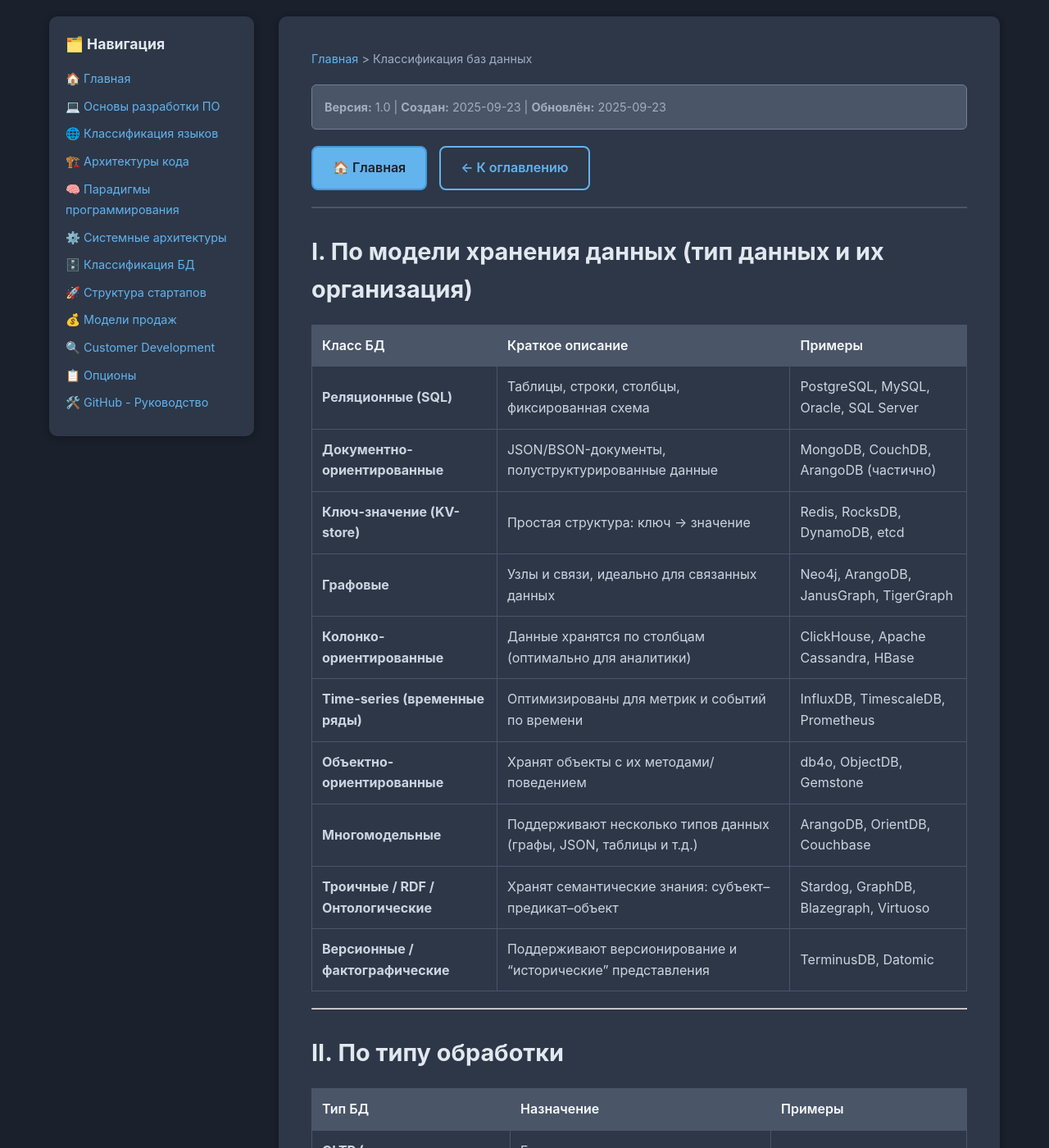
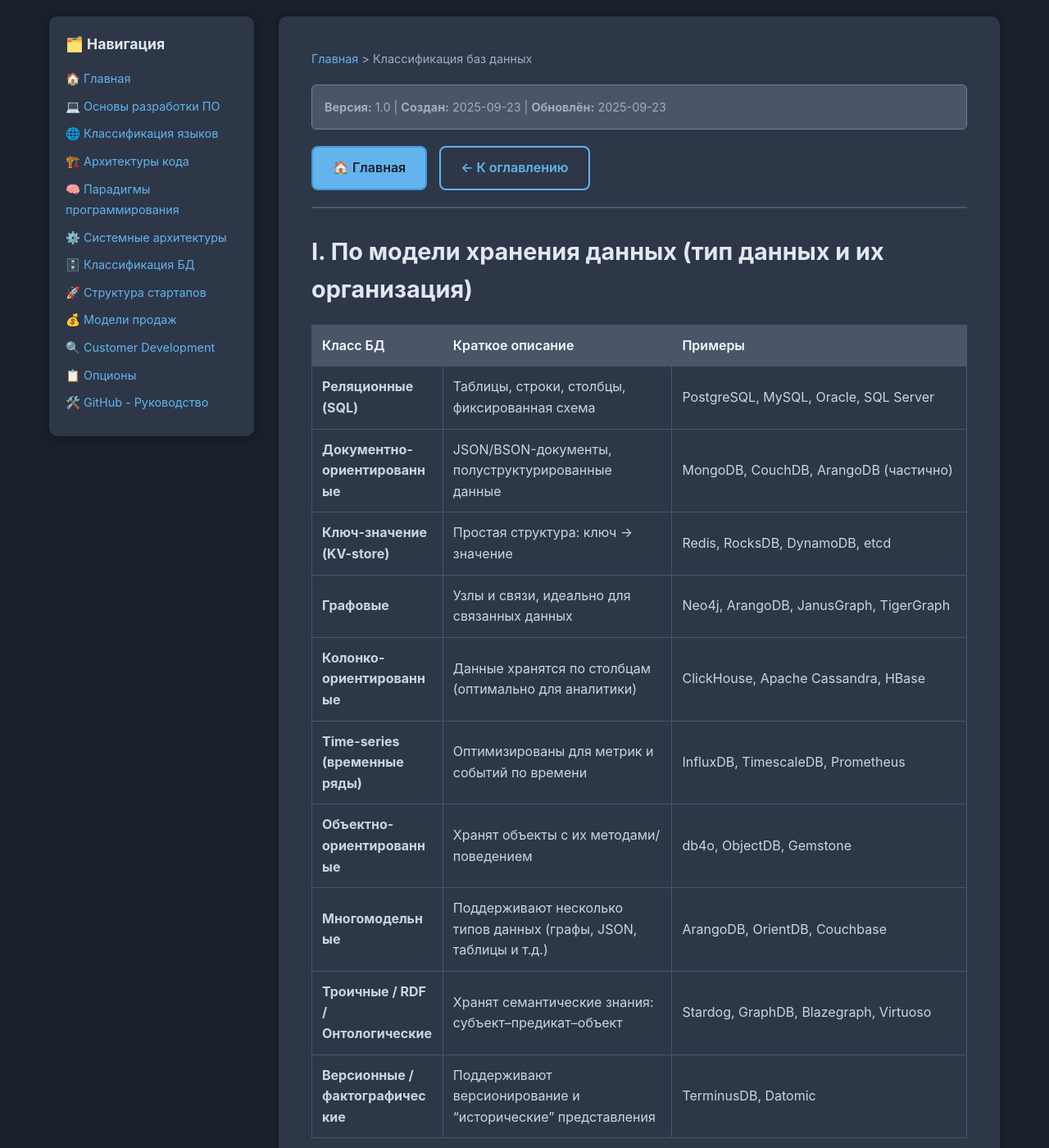
Before and after one commit to FTG-agency/pwa-test, a Jekyll site: the page built from knowledge/data-base-classification.md, in a window 1280 px wide and 1400 px high. Shown: the whole window at 82% size. Built offline with Jekyll 4.4.1, drawn with Linux system fonts in a browser that asks for light colours.

Commit message:
Fix table layout in github-manual.md - add responsive column widths and word wrapping

```diff
--- a/_layouts/page.html
+++ b/_layouts/page.html
@@ -166,12 +166,16 @@
             width: 100%;
             border-collapse: collapse;
             margin: 20px 0;
+            table-layout: fixed;
+            word-wrap: break-word;
         }
 
         .content th, .content td {
             border: 1px solid #4a5568;
             padding: 12px;
             text-align: left;
+            word-wrap: break-word;
+            overflow-wrap: break-word;
         }
 
         .content th {
@@ -193,6 +197,55 @@
         .content a:hover {
             color: #90cdf4;
             text-decoration: underline;
+        }
+
+        /* Specific column widths for better table layout */
+        .content table th:nth-child(1),
+        .content table td:nth-child(1) {
+            width: 20%;
+            min-width: 120px;
+        }
+
+        .content table th:nth-child(2),
+        .content table td:nth-child(2) {
+            width: 35%;
+            min-width: 200px;
+        }
+
+        .content table th:nth-child(3),
+        .content table td:nth-child(3) {
+            width: 45%;
+            min-width: 250px;
+        }
+
+        /* Responsive table for mobile */
+        @media (max-width: 768px) {
+            .content table {
+                font-size: 0.8rem;
+            }
+
+            .content th,
+            .content td {
+                padding: 8px 12px;
+            }
+
+            .content table th:nth-child(1),
+            .content table td:nth-child(1) {
+                width: 25%;
+                min-width: 100px;
+            }
+
+            .content table th:nth-child(2),
+            .content table td:nth-child(2) {
+                width: 30%;
+                min-width: 150px;
+            }
+
+            .content table th:nth-child(3),
+            .content table td:nth-child(3) {
+                width: 45%;
+                min-width: 200px;
+            }
         }
 
         .top-navigation {
```
